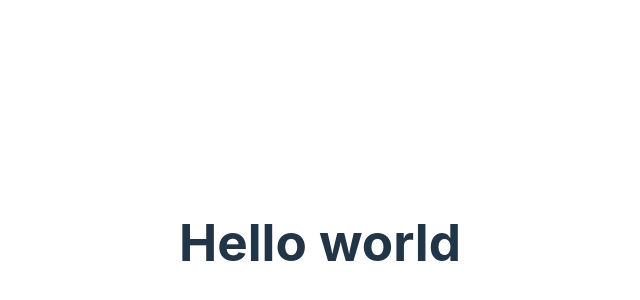
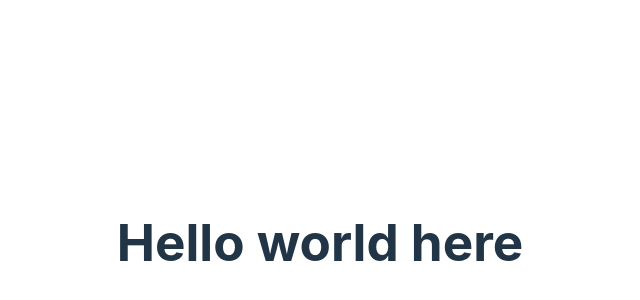
Before and after one commit to Enzo-Martolini/portfolio, a React (Vite) app: page / in a window 1280 px wide. Shown: the part 158-458 px from the top of the page, without its empty margins (320-960 px from the left). Built offline with nearby package versions, Linux system fonts and the light colour scheme.

Commit message:
test git

```diff
--- a/src/App.jsx
+++ b/src/App.jsx
@@ -8,7 +8,7 @@ function App() {
 
   return (
     <>
-      <h1>Hello world</h1>
+      <h1>Hello world here</h1>
     </>
   )
 }
```
